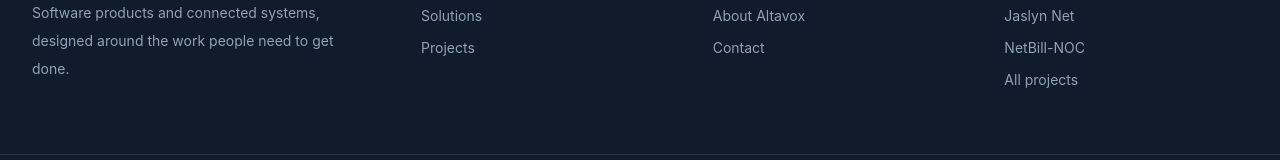
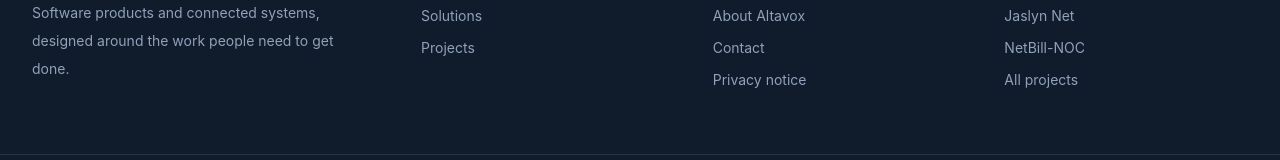
Before and after one commit to yurian51/altavox-tech, a Next.js app: page / in a window 1280 px wide. Shown: the part 3530-3690 px from the top of the page. Built offline with nearby package versions, Linux system fonts and the light colour scheme.

Commit message:
Restore the privacy notice in the site footer

```diff
--- a/components/site-shell.tsx
+++ b/components/site-shell.tsx
@@ -30,7 +30,7 @@ export function SiteFooter() {
     <div className="mx-auto grid max-w-7xl gap-10 px-5 py-12 sm:grid-cols-2 lg:grid-cols-[1.4fr_1fr_1fr_1fr] lg:gap-12 lg:px-8 lg:py-16">
       <div><Link href="/" className="mb-5 inline-flex items-center gap-3 text-white"><img src="/altavox-favicon.svg" alt="" aria-hidden="true" className="size-9 object-contain" /><span className="text-sm font-extrabold tracking-[.14em]">ALTAVOX <span className="text-[#ffc247]">TECH</span></span></Link><p className="max-w-xs text-sm leading-7 text-slate-400">Software products and connected systems, designed around the work people need to get done.</p></div>
       <FooterCol title="Company" links={nav.slice(0, 3)} />
-      <FooterCol title="Explore" links={[["Insights", "/insights"], ["About Altavox", "/about"], ["Contact", "/contact"]]} />
+      <FooterCol title="Explore" links={[["Insights", "/insights"], ["About Altavox", "/about"], ["Contact", "/contact"], ["Privacy notice", "/privacy"]]} />
       <FooterCol title="Ecosystem" links={[["Sammena School", "/projects/sammena"], ["Jaslyn Net", "/projects/jaslyn-net"], ["NetBill-NOC", "/projects/netbill-noc"], ["All projects", "/projects"]]} />
     </div>
     <div className="mx-auto flex max-w-7xl flex-col gap-3 border-t border-white/10 px-5 py-5 text-[11px] text-slate-400 sm:flex-row sm:items-center sm:justify-between lg:px-8"><span>© {new Date().getFullYear()} Altavox Tech.</span><span className="font-mono uppercase tracking-[.12em]">Built for clarity. Engineered for reality.</span></div>
```
